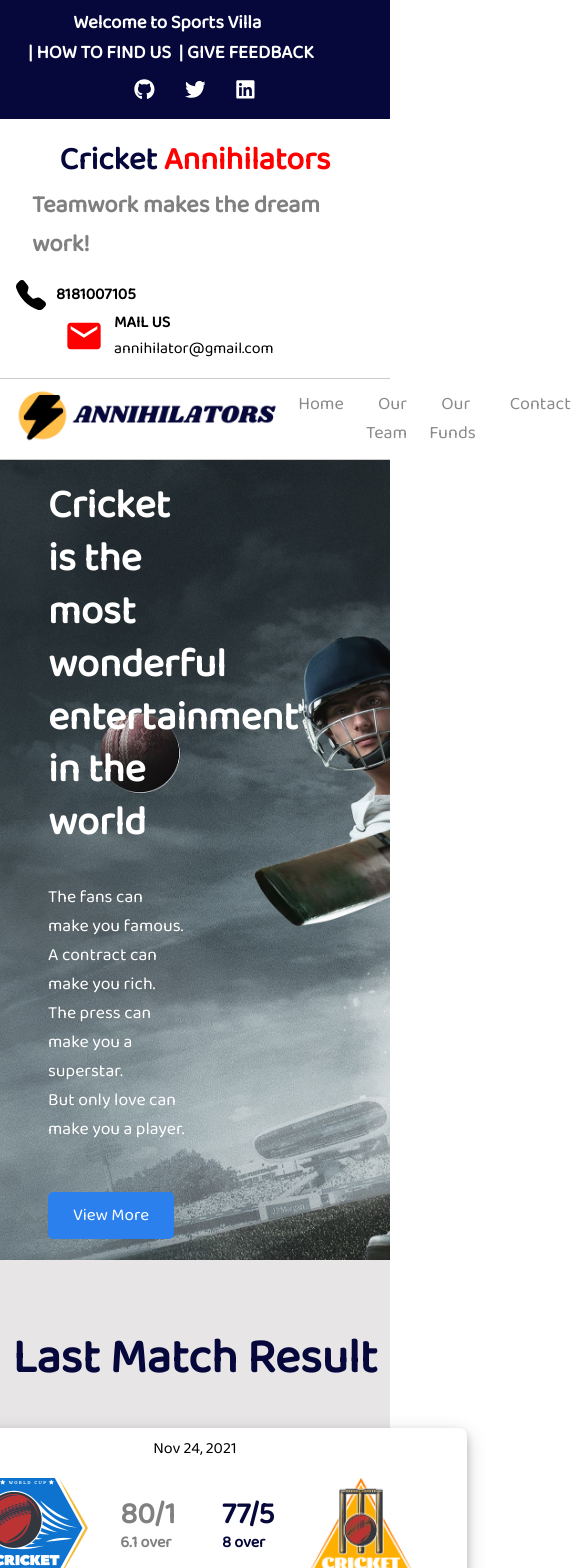
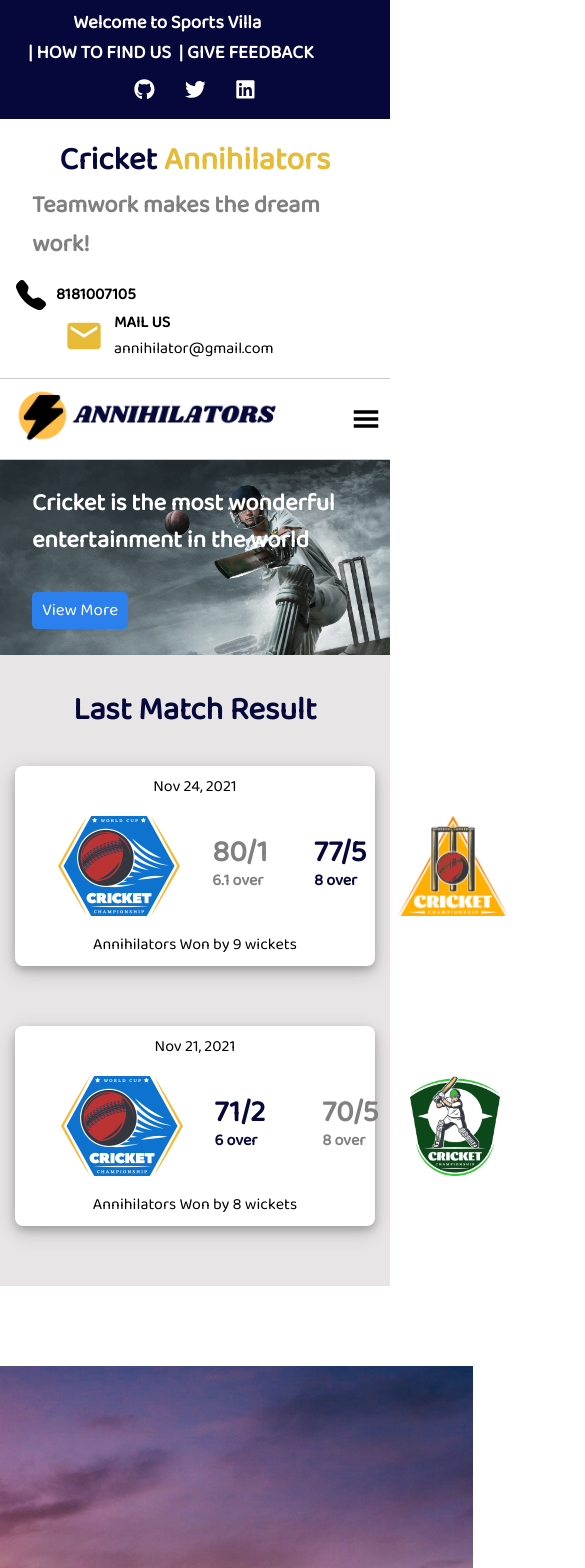
Before and after one commit to osamahannan/cricket-app, a React (Create React App) app: page / in a window 390 px wide. Shown: the top 1568 px of the page, 585 px wide, since content can reach past the window. Built offline with nearby package versions, Linux system fonts and the light colour scheme.

Commit message:
added hamburger manu

```diff
--- a/package.json
+++ b/package.json
@@ -10,6 +10,7 @@
     "react": "^17.0.2",
     "react-dom": "^17.0.2",
     "react-icons": "^4.3.1",
+    "react-responsive": "^9.0.0-beta.5",
     "react-router-dom": "^6.0.2",
     "react-scripts": "4.0.3",
     "web-vitals": "^1.1.2"
--- a/src/Components/Navbar.js
+++ b/src/Components/Navbar.js
@@ -1,8 +1,23 @@
-import React from 'react'
+import React, { useState } from 'react'
 import { Link } from "react-router-dom";
 import logopic from "../Assets/Annihilators3.png";
+import { useMediaQuery } from 'react-responsive'
+import { ImCross } from "react-icons/im";
+import { GiHamburgerMenu } from "react-icons/gi";
 
 const Navbar = () => {
+
+    const isMobile = useMediaQuery({ query: "(max-width: 750px)" });
+    const [showMenu, setShowMenu] = useState(false);
+    const [showLink, setShowLink] = useState(1);
+
+    const scrollToBottom = () => {
+        window.scrollTo({
+            top: document.documentElement.scrollHeight,
+            behavior: 'smooth'
+        });
+    };
+
     return (
         <nav className="navbar">
             <div className="logo">
@@ -10,11 +25,24 @@ const Navbar = () => {
                     <img src={logopic} alt="Annihilators" />
                 </Link>
             </div>
-            <ul>
-                <li><Link to="/">Home</Link></li>
-                <li><Link to="/team">Our Team</Link></li>
-                <li><Link to="/funds">Our Funds</Link></li>
-                <li><Link to="#/">Contact</Link></li>
+            {isMobile ? (<ul>
+                {showMenu ? <ImCross className="cross" onClick={() => setShowMenu(!showMenu)} /> : <GiHamburgerMenu className="hamburger" onClick={() => setShowMenu(!showMenu)} />} </ul>
+            ) : ""}
+
+            <ul className={showMenu ? "hidden active" : "hidden"}>
+                <div className="navdiv">
+                    <li>
+                        <Link to="/" onClick={() => { setShowMenu(false); setShowLink(1); }} className={(showLink === 1) ? "noSelect active-link" : "noSelect"}> Home </Link>
+                    </li>
+                    <li>
+                        <Link to="/team" onClick={() => { setShowMenu(false); setShowLink(2); }} className={(showLink === 2) ? "noSelect active-link" : "noSelect"}> Our Team </Link>
+                    </li>
+                    <li>
+                        <Link to="/funds" onClick={() => { setShowMenu(false); setShowLink(3); }} className={(showLink === 3) ? "noSelect active-link" : "noSelect"}> Our Funds </Link>
+                    </li>
+                    <li onClick={() => { setShowMenu(false); scrollToBottom(); }} className="noSelect li-contact"> Contact
+                    </li>
+                </div>
             </ul>
         </nav>
     )
--- a/src/index.css
+++ b/src/index.css
@@ -75,7 +75,7 @@
 }
 
 .center {
-  color: red;
+  color: #e7bb38;
 }
 
 .phone-mail {
@@ -117,7 +117,7 @@
 
 .email-icon {
   font-size: 40px;
-  color: red;
+  color: #e7bb38;
 }
 
 .gmail {
@@ -139,6 +139,38 @@
   align-items: center;
   border-bottom: 1px solid rgb(204, 201, 201);
   border-top: 1px solid rgb(204, 201, 201);
+}
+
+.active {
+  display: flex;
+  flex-direction: column;
+}
+
+.navdiv {
+  display: flex;
+}
+
+.hamburger {
+  margin-right: 5px;
+  font-size: 28px;
+}
+
+.cross {
+  margin-right: 5px;
+  font-size: 23px;
+}
+
+.li-contact {
+  color: rgb(138, 138, 138);
+  cursor: pointer;
+}
+
+.li-contact:hover {
+  color: black;
+}
+
+.noSelect.active-link {
+  color: black;
 }
 
 .logo {
@@ -192,7 +224,7 @@
    display: flex;
    align-items: center;
    width: 100%;
-   height: 800px;
+   height: 50vw;
    background-image: url(./Assets/cricket.jpg);
    background-position: center;
    background-repeat: no-repeat;
@@ -200,7 +232,7 @@
  }
 
  .bat-ball {
-  width: 35vw;
+  width: 510px;
   margin: 0 0 0 3rem;
 }
 
@@ -379,7 +411,7 @@
   background-repeat: no-repeat;
   background-size: cover;
   width: 100%;
-  height: 600px;
+  min-height: 600px;
   color: white;
 }
 
@@ -504,7 +536,7 @@
   display: flex;
   justify-content: center;
   align-items: center;
-  height: 50vh;
+  min-height: 50vh;
   background-color: #06083B;
   color: white;
 }
@@ -513,7 +545,9 @@
   display: flex;
   justify-content: center;
   align-items: center;
+  flex-wrap: wrap;
   width: 100%;
+  /* margin-top: 2rem; */
 }
 
 .team11 {
@@ -521,9 +555,10 @@
   flex-direction: column;
   justify-content: space-around;
   align-items: center;
-  width: 20vw;
+  width: 23vw;
   height: 25vh;
-  margin: 0 50px;
+  margin-right: 40px;
+  border: 1px solid white;
 }
 
 .team11 img {
@@ -538,8 +573,9 @@
   display: flex;
   flex-direction: column;
   justify-content: center;
-  margin: 0 50px;
+  margin: 30px;
   width: 300px;
+  border: 1px solid white;
 }
 
 .footer-heading {
@@ -572,7 +608,8 @@
   flex-direction: column;
   align-items: center;
   font-size: 18px;
-  margin: 0 50px;
+  margin: 20px;
+  border: 1px solid white;
 }
 
 .copyright span {
@@ -638,6 +675,18 @@
 
 /* Responsive */
 
+@media only screen and (max-width: 1170px) {
+
+  .last, .second-last {
+    width: 80vw;
+  }
+
+  .score {
+    justify-content: space-around;
+  }
+
+}
+
 @media only screen and (max-width: 850px) {
 
   .welcome {
@@ -648,4 +697,114 @@
     margin: 0.7rem 0;
   }
 
+  .bat-ball {
+    width: 315px;
+  }
+
+  .bat-ball h1 {
+    font-size: 1.5rem;
+    line-height: 2.3rem;
+  }
+
+  .about-container {
+    flex-direction: column;
+    justify-content: center;
+    align-items: center;
+  }
+
+  .about {
+    margin-top: 2rem;
+  }
+
+  .player-content {
+    flex-direction: column;
+  }
+
+  .player1, .player2 {
+    width: 70vw;
+    height: 220px;
+  }
+
+  .testimonial h1 {
+    font-size: 2rem;
+  }
+
+  .quote {
+    font-size: 2.5rem;
+  }
+
+  .team11 {
+    width: 40vw;
+  }
+
+  .footer-contact {
+    width: 40vw;
+  }
+
+  .copyright {
+    flex-direction: row;
+    justify-content: space-around;
+    width: 100%;
+  }
+
+  .copyright span {
+    margin: 0;
+  }
+
 }
+
+@media only screen and (max-width: 750px) {
+
+  .bat-ball p {
+    display: none;
+  }
+
+  .bat-ball {
+    margin: 0 0 0 2rem;
+  }
+
+  .hidden {
+    display: flex;
+    flex-direction: column;
+    position: fixed;
+    align-items: center;
+    left: -100%;
+    top: 0;
+    height: 100%;
+    background-color: rgb(230, 228, 228);
+    width: 50%;
+    transition: 0.3s all ease;
+    border-radius: 0 0 15px 0;
+    padding-top: 20px;
+  }
+
+  .hidden a {
+    font-size: 18px;
+  }
+
+  .hidden.active {
+    left: 0%;
+  }
+
+  .navdiv {
+    display: flex;
+    flex-direction: column;
+    justify-content: space-evenly;
+    align-items: center;
+    height: 200px;
+    margin: 2rem;
+  }
+
+  .btn {
+    padding: 5px 10px;
+  }
+
+  .match-container {
+    margin: 30px 0;
+  }
+
+  .match-container h1 {
+    font-size: 2rem;
+  }
+
+}
```
Also changed, not shown: 1 other file (tests, documents, lock files or other folders).
